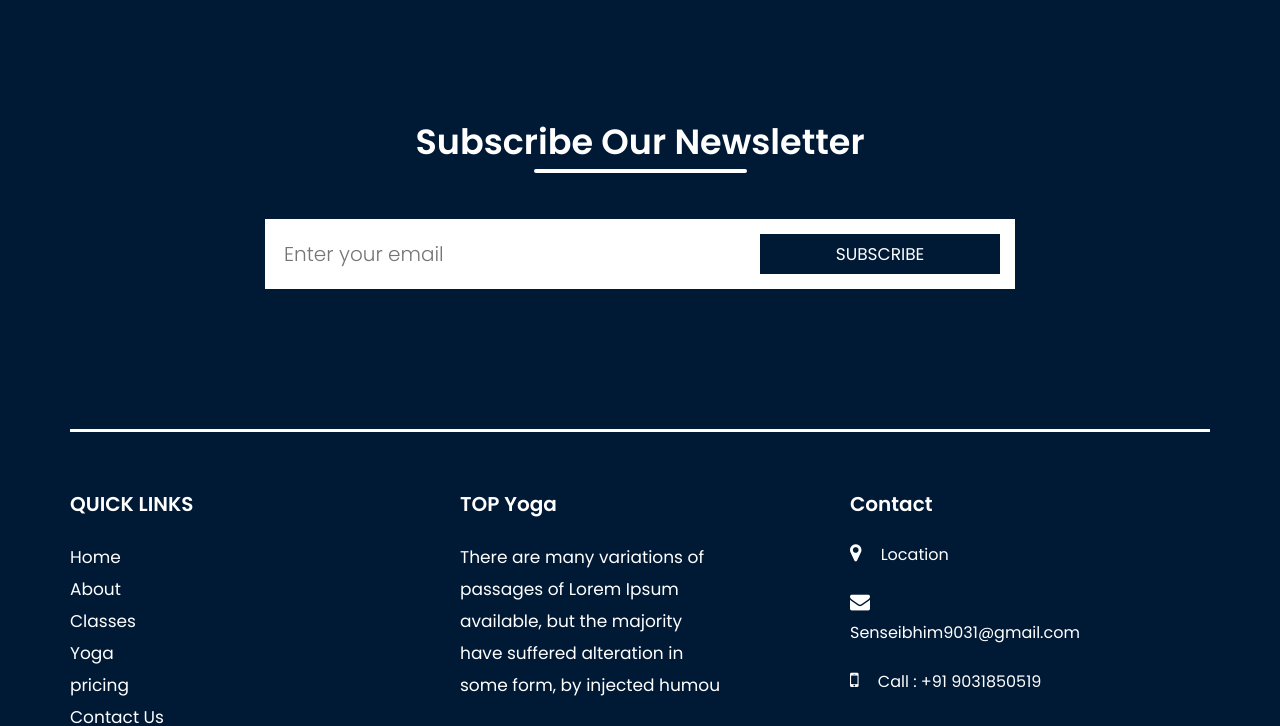
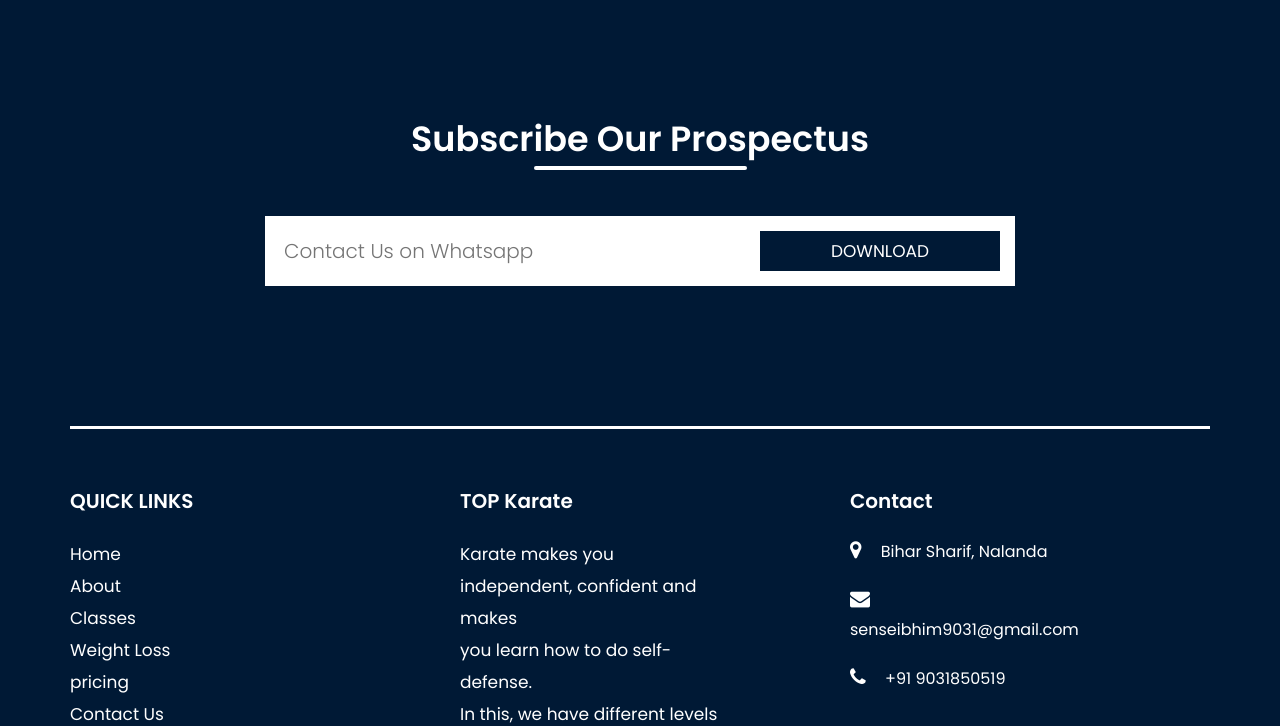
Before and after one commit to Anand3125/nalandamartialart, a plain HTML site: page index.html in a window 1280 px wide. Shown: the part 6190-6916 px from the top of the page. Drawn offline with nearby package versions, Linux system fonts and the light colour scheme; a web font is replaced by a local one.

Commit message:
Update index.html

```diff
--- a/index.html
+++ b/index.html
@@ -435,7 +435,7 @@
                <div class="col-md-6 padding_left0">
                   <div class="map_main">
                      <div class="map-responsive">
-                        <iframe src="https://www.google.com/maps/embed/v1/place?key=AIzaSyA0s1a7phLN0iaD6-UE7m4qP-z21pH0eSc&amp;q=Eiffel+Tower+Paris+France" width="600" height="463" frameborder="0" style="border:0; width: 100%;" allowfullscreen=""></iframe>
+                        <iframe src="https://maps.app.goo.gl/WxfTvChhNpbfhX3s5"></iframe>
                      </div>
                   </div>
                </div>
@@ -450,10 +450,10 @@
                <div class="row">
                   <div class="col-md-8 offset-md-2">
                      <div class="newslatter">
-                        <h4>Subscribe Our Newsletter</h4>
+                        <h4>Subscribe Our Prospectus</h4>
                         <form class="bottom_form">
-                           <input class="enter" placeholder="Enter your email" type="text" name="Enter your email">
-                           <button class="sub_btn">subscribe</button>
+                           <input class="enter" placeholder="Contact Us on Whatsapp" type="text" name="Enter your email">
+                           <button class="sub_btn">Download</button>
                         </form>
                      </div>
                   </div>
@@ -468,27 +468,26 @@
                         <li><a href="#">Home</a></li>
                         <li><a href="about.html"> About</a></li>
                         <li><a href="classes.html">Classes</a></li>
-                        <li><a href="yoga.html">Yoga</a></li>
+                        <li><a href="yoga.html">Weight Loss</a></li>
                         <li><a href="pricing.html">pricing</a></li>
                         <li><a href="contact.html">Contact Us</a></li>
                      </ul>
                   </div>
                   <div class=" col-md-3">
-                     <h3>TOP Yoga</h3>
+                     <h3>TOP Karate</h3>
                      <p class="many">
-                        There are many variations of passages of Lorem Ipsum available, but the majority have suffered alteration in some form, by injected humou
-                     </p>
+                       Karate makes you independent, confident and makes <br>you learn how to do self-defense. <br>In this, we have different levels<br> And have different color belts at those levels.
                   </div>
                   <div class="col-lg-3 offset-mdlg-2     col-md-4 offset-md-1">
                      <h3>Contact </h3>
                      <ul class="conta">
-                        <li><i class="fa fa-map-marker" aria-hidden="true"></i> Location</li>
-                        <li> <i class="fa fa-envelope" aria-hidden="true"></i><a href="#">
-                           Senseibhim9031@gmail.com</a></li>
-                        <li><i class="fa fa-mobile" aria-hidden="true"></i> Call : +91 9031850519</li>
+                        <li><i class="fa fa-map-marker" aria-hidden="true"></i> Bihar Sharif, Nalanda</li>
+                        <li> <i class="fa fa-envelope" aria-hidden="true"></i><a href="href="https://mail.google.com/mail/u/0/#inbox" target="_blank">
+                           senseibhim9031@gmail.com</a></li>
+                        <li><i class="fa fa-phone" aria-hidden="true"></i> +91 9031850519</li>
                      </ul>
                      <ul class="social_icon">
-                        <li><a href="#"><i class="fa fa-whatsapp" aria-hidden="true"></i></a></li>
+                        <li><a href="https://wa.me/<9031850519>"><i class="fa fa-whatsapp" aria-hidden="true"></i></a></li>
                         <li><a href="#"><i class="fa fa-instagram" aria-hidden="true"></i></a></li>
                         <li><a href="#"><i class="fa fa-facebook" aria-hidden="true"></i></a></li>
                         <li><a href="#"><i class="fa fa-youtube" aria-hidden="true"></i></a></li>
```
